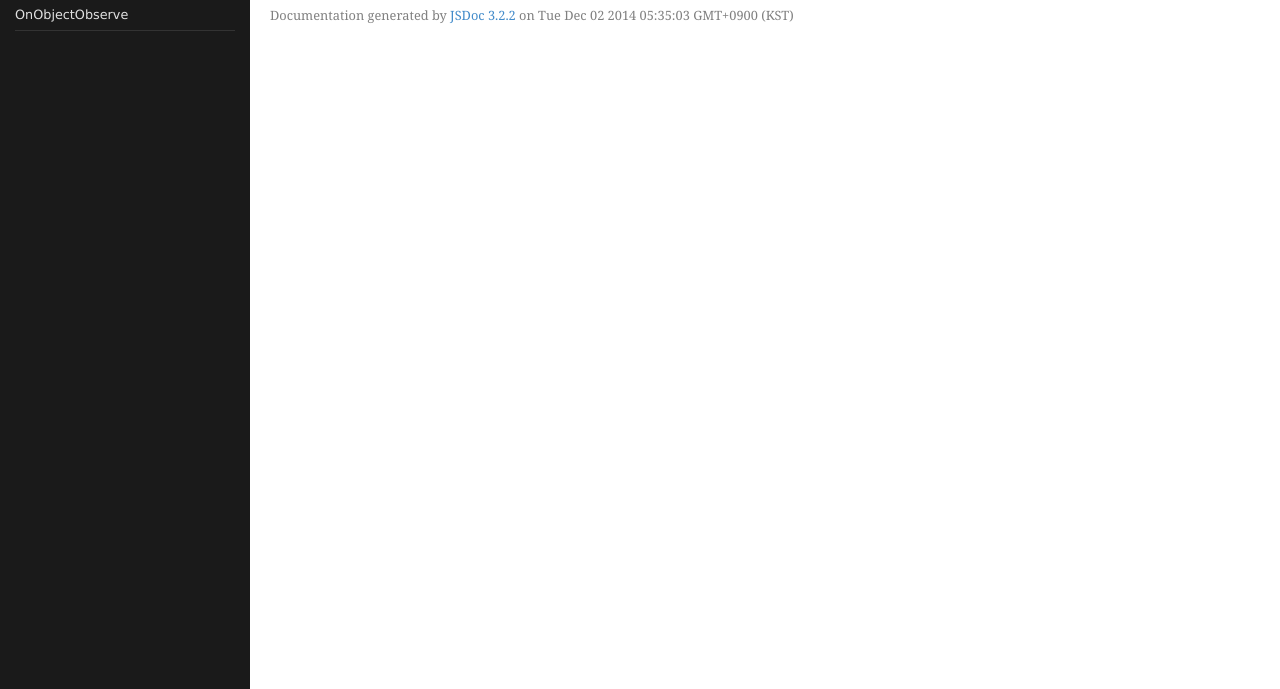
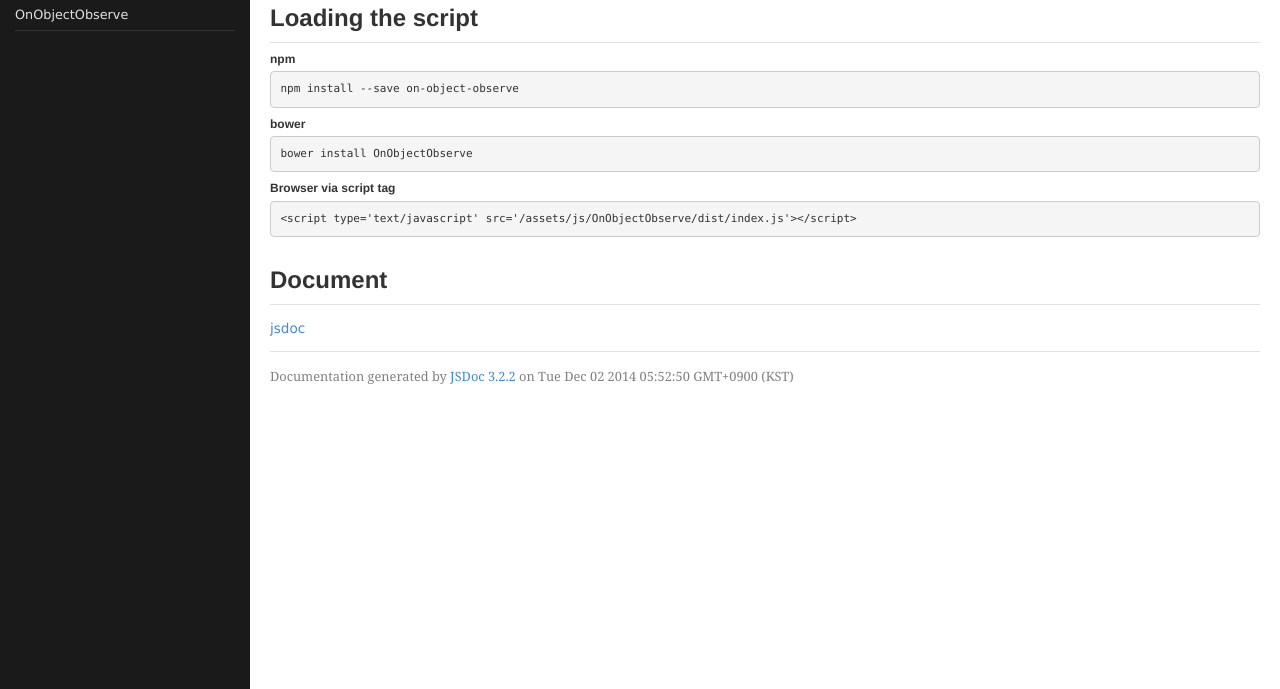
Before and after one commit to chul-hyun/OnObjectObserve, a website: page doc/index.html in a window 1280 px wide. Shown: the part 111-800 px from the top of the page. Drawn offline with Linux system fonts and the light colour scheme.

Commit message:
update jsdoc

```diff
--- a/doc/index.html
+++ b/doc/index.html
@@ -93,7 +93,16 @@
 
     <section>
         <article class="readme"><h1>OnObjectObserve 0.0.0</h1>
-<p>Object.observe + EventEmitter</p></article>
+<p>Object.observe + EventEmitter</p>
+<h2>Loading the script</h2>
+<h3>npm</h3>
+<pre><code>npm install --save on-object-observe</code></pre>
+<h3>bower</h3>
+<pre><code>bower install OnObjectObserve</code></pre>
+<h3>Browser via script tag</h3>
+<pre><code>&lt;script type='text/javascript' src='/assets/js/OnObjectObserve/dist/index.js'&gt;&lt;/script&gt;</code></pre>
+<h2>Document</h2>
+<p><a href="http://htmlpreview.github.io/?https://github.com/qkrcjfgus33/OnObjectObserve/blob/master/doc/index.html">jsdoc</a></p></article>
     </section>
 
 
@@ -104,7 +113,7 @@
 
 
         <footer>
-            Documentation generated by <a href="https://github.com/jsdoc3/jsdoc">JSDoc 3.2.2</a> on Tue Dec 02 2014 05:35:03 GMT+0900 (KST)
+            Documentation generated by <a href="https://github.com/jsdoc3/jsdoc">JSDoc 3.2.2</a> on Tue Dec 02 2014 05:52:50 GMT+0900 (KST)
         </footer>
     </div>
 </div>
```
Also changed, not shown: doc/OnObjectObserve.html (+1 -1 lines), doc/index.js.html (+1 -1 lines).
